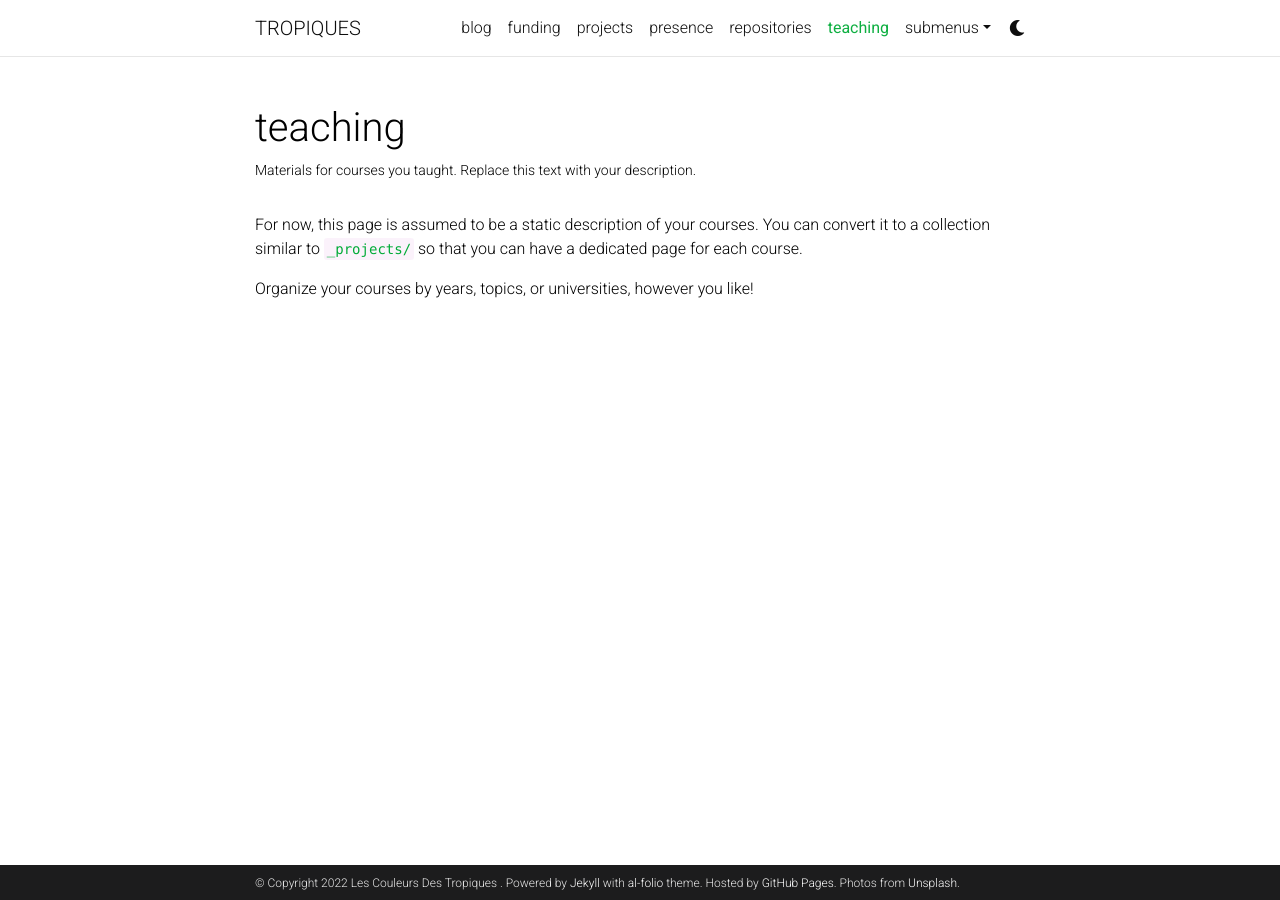
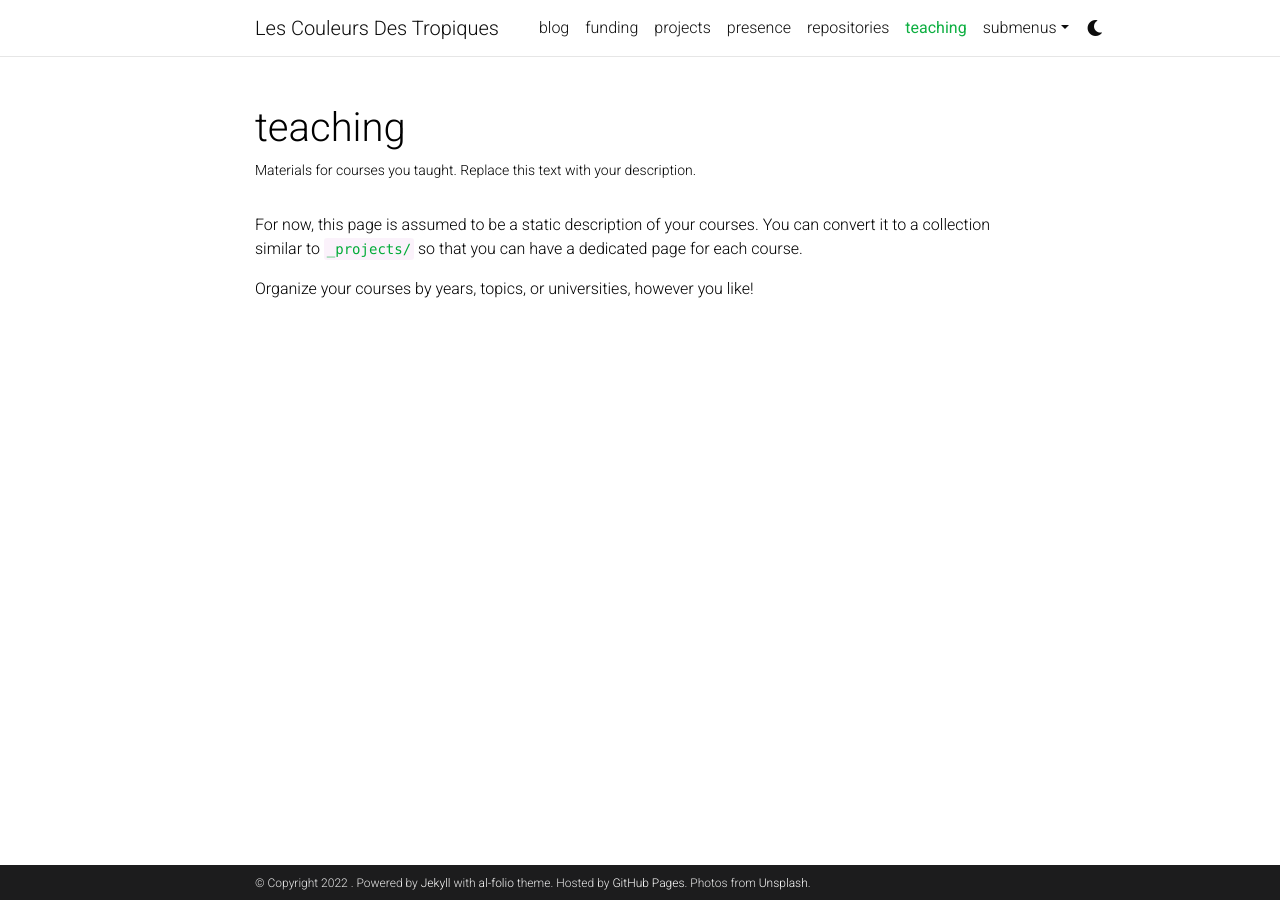
Before and after one commit to laboratropics/tropiquesenchant, a Jekyll site: the page built from _pages/teaching.md, in a window 1280 px wide. Built offline with Jekyll 4.4.1, drawn with Linux system fonts in a browser that asks for light colours; comment, search, counter and statistics services are not loaded; a style sheet for code colours, icons or effects is not loaded.

Commit message:
Update _config.yml

```diff
--- a/_config.yml
+++ b/_config.yml
@@ -2,8 +2,8 @@
 # Site settings
 # -----------------------------------------------------------------------------
 
-title: TROPIQUES # the website title (if blank, full name will be used instead)
-first_name: Les Couleurs Des Tropiques
+title: Les Couleurs Des Tropiques # the website title (if blank, full name will be used instead)
+first_name: #
 middle_name: #
 last_name: #
 email: central@tropiques.com.au
@@ -41,7 +41,7 @@
 # will use title and url fields
 # Take a look to https://github.com/jekyll/jekyll-feed for more customization
 
-rss_icon: true
+rss_icon: false
 
 # -----------------------------------------------------------------------------
 # Layout
```
